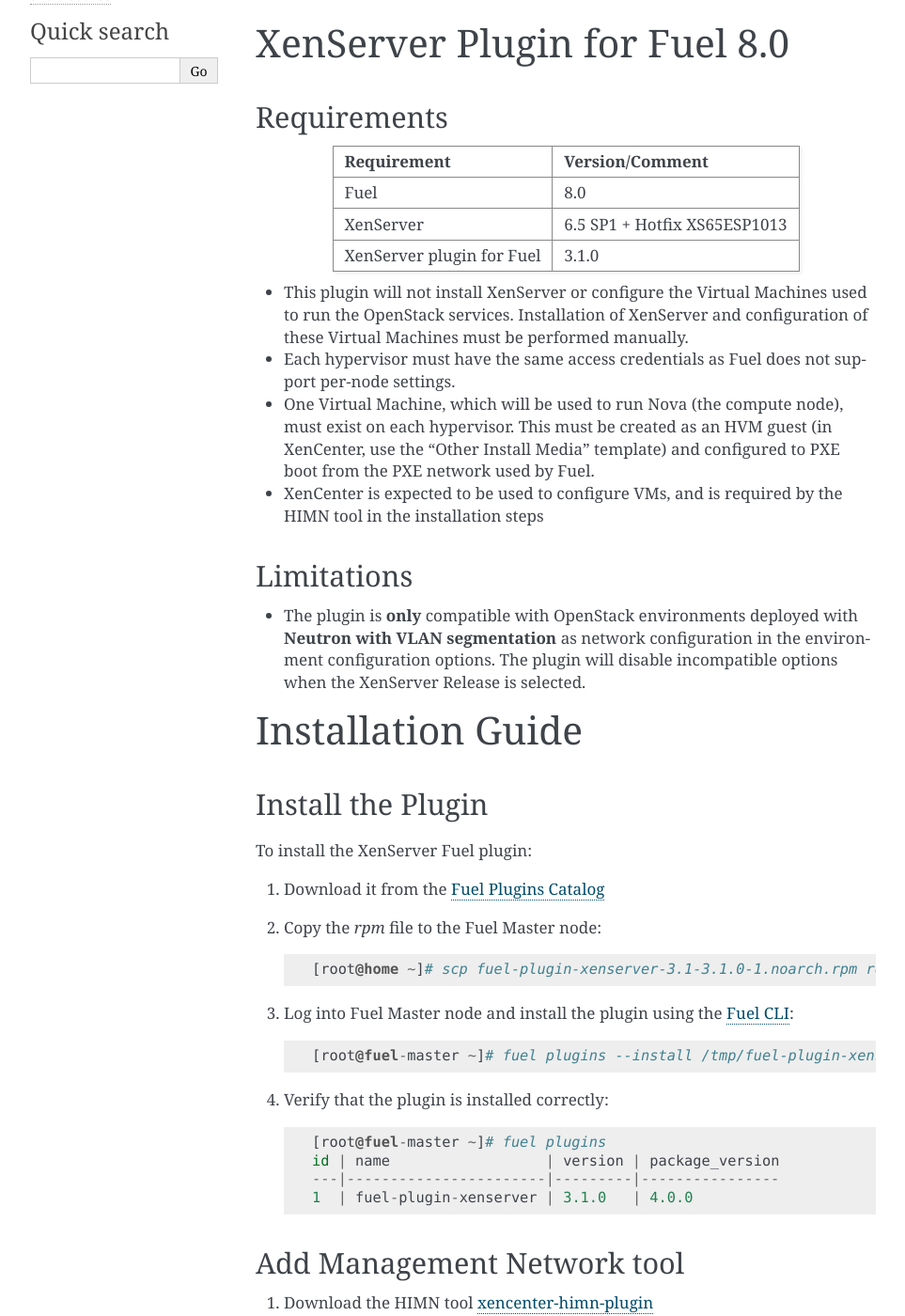
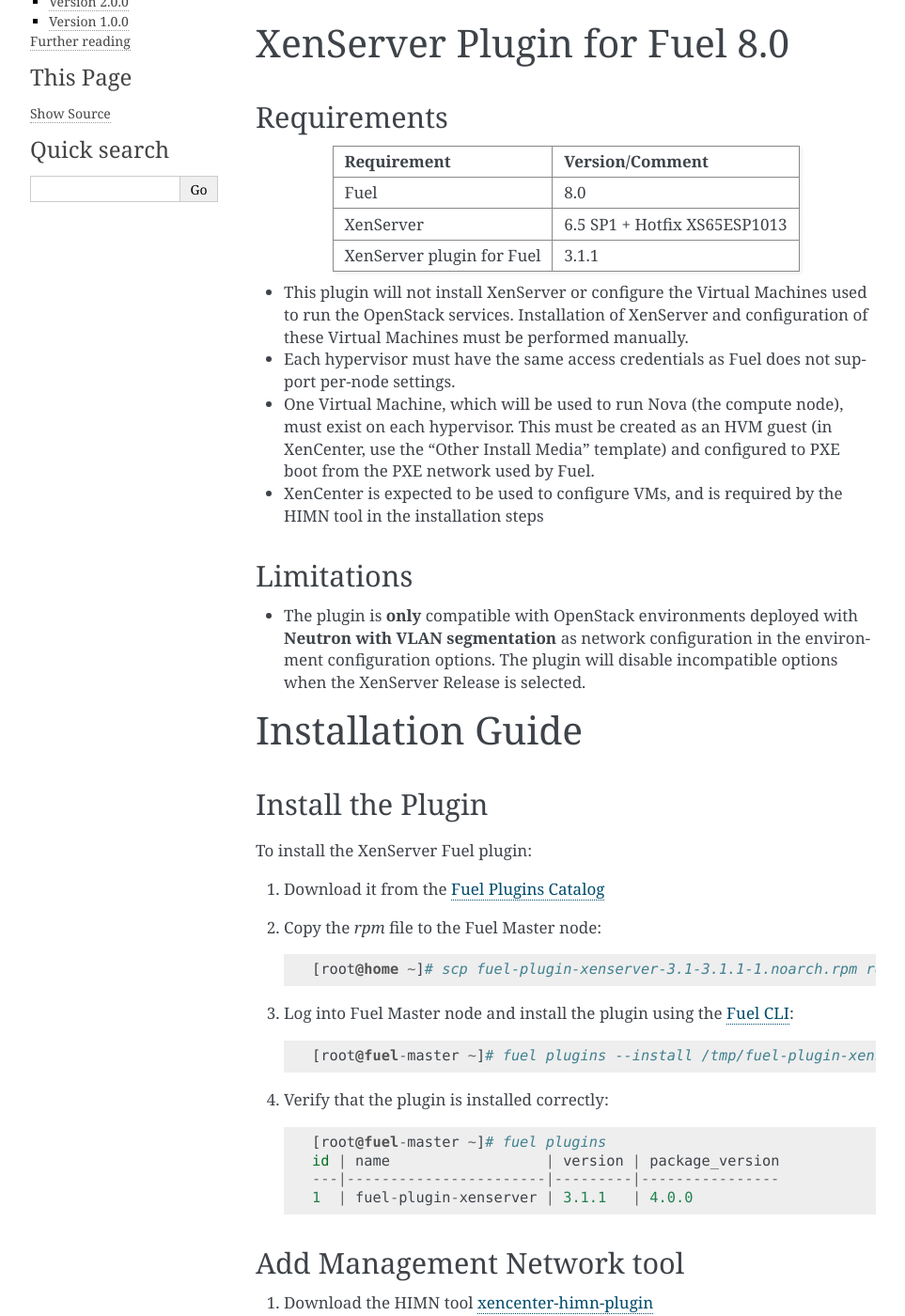
Before and after one commit to openstack-archive/fuel-plugin-xenserver, a Sphinx documentation site: the page built from doc/source/index.rst, in a window 1280 px wide and 1400 px high, scrolled down 544 px. Shown: the whole window at 94% size, without its empty margins (148-1111 px from the left). Built offline with Sphinx 7.4.7, drawn with Linux system fonts in a browser that asks for light colours; some of the changed text lies outside the part shown.

Commit message:
Update release number and add release notes
Change-Id: I5530e67be9622d68f63ad739dcf7d9d14b7497fa

```diff
--- a/doc/source/conf.py
+++ b/doc/source/conf.py
@@ -59,7 +59,7 @@
 # The short X.Y version.
 version = '3.1'
 # The full version, including alpha/beta/rc tags.
-release = '3.1-3.1.0-1'
+release = '3.1-3.1.1-1'
 
 # The language for content autogenerated by Sphinx. Refer to documentation
 # for a list of supported languages.
--- a/doc/source/description.rst
+++ b/doc/source/description.rst
@@ -9,7 +9,7 @@
 ========================= ============================
 Fuel                      8.0
 XenServer                 6.5 SP1 + Hotfix XS65ESP1013
-XenServer plugin for Fuel 3.1.0
+XenServer plugin for Fuel 3.1.1
 ========================= ============================
 
 * This plugin will not install XenServer or configure the Virtual
--- a/doc/source/index.rst
+++ b/doc/source/index.rst
@@ -29,6 +29,7 @@
 .. include:: installation.rst
 .. include:: guide.rst
 .. include:: troubleshooting.rst
+.. include:: relnotes.rst
 
 
 Further reading
--- a/doc/source/installation.rst
+++ b/doc/source/installation.rst
@@ -11,14 +11,14 @@
 #. Copy the *rpm* file to the Fuel Master node:
    ::
 
-      [root@home ~]# scp fuel-plugin-xenserver-3.1-3.1.0-1.noarch.rpm root@fuel:/tmp
+      [root@home ~]# scp fuel-plugin-xenserver-3.1-3.1.1-1.noarch.rpm root@fuel:/tmp
 
 #. Log into Fuel Master node and install the plugin using the
    `Fuel CLI <http://docs.openstack.org/developer/fuel-docs/userdocs/fuel-user-guide/cli.html>`_:
 
    ::
 
-      [root@fuel-master ~]# fuel plugins --install /tmp/fuel-plugin-xenserver-3.1-3.1.0-1.noarch.rpm
+      [root@fuel-master ~]# fuel plugins --install /tmp/fuel-plugin-xenserver-3.1-3.1.1-1.noarch.rpm
 
 #. Verify that the plugin is installed correctly:
    ::
@@ -26,7 +26,7 @@
      [root@fuel-master ~]# fuel plugins
      id | name                  | version | package_version
      ---|-----------------------|---------|----------------
-     1  | fuel-plugin-xenserver | 3.1.0   | 4.0.0
+     1  | fuel-plugin-xenserver | 3.1.1   | 4.0.0
 
 Add Management Network tool
 ---------------------------
--- /dev/null
+++ b/doc/source/relnotes.rst
@@ -0,0 +1,31 @@
+Release Notes
+=============
+
+Version 3.1.1
+-------------
+
+* Replace static-routes with udev rules
+* Add image cache fix patch
+
+Version 3.1.0
+-------------
+
+* Uses new features of FPB 4.0
+* Uses ssh-key instead of password
+
+Version 3.0.0
+-------------
+
+* Works with Fuel 8.0
+* Add Neutron support
+
+Version 2.0.0
+-------------
+
+* Works with Fuel 7.0
+
+Version 1.0.0
+-------------
+
+* Initial release of the plugin.
+* Works with Fuel 6.1
--- a/doc/source/test-report.rst
+++ b/doc/source/test-report.rst
@@ -33,13 +33,13 @@
    * - 3.2
      - 12.05.2016
      - John Hua(john.hua@citrix.com)
-     - Revised for plugin 3.1.0
+     - Revised for plugin 3.1.1
 
 Document purpose
 ================
 
 This document provides test run results for the XenServer Fuel Plugin version
-3.1.0 on Mirantis OpenStack 8.0.
+3.1.1 on Mirantis OpenStack 8.0.
 
 Test environment
 ================
```
Also changed, not shown: doc/source/test-plan.rst (+6 -6 lines), 3 other files.
